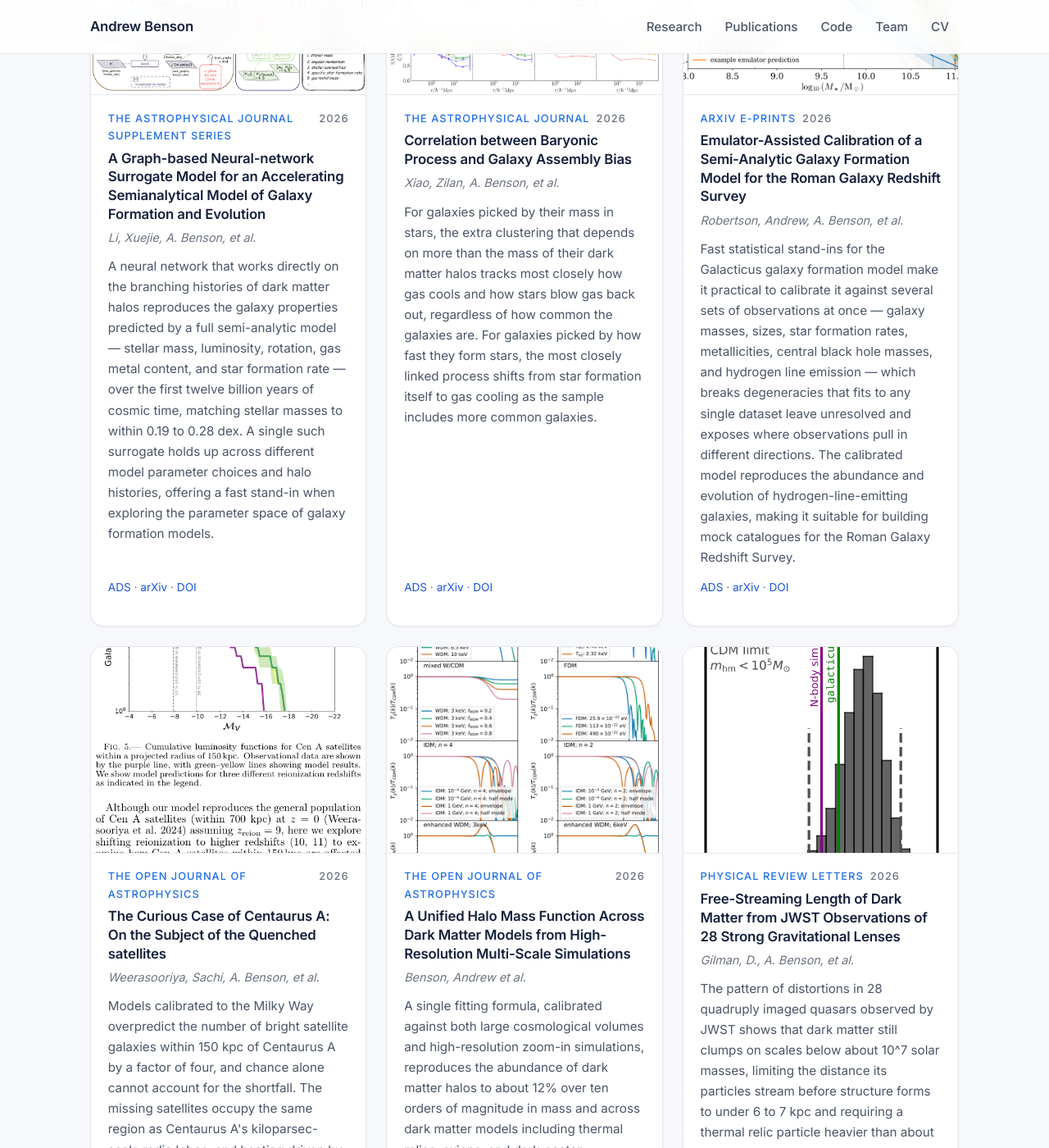
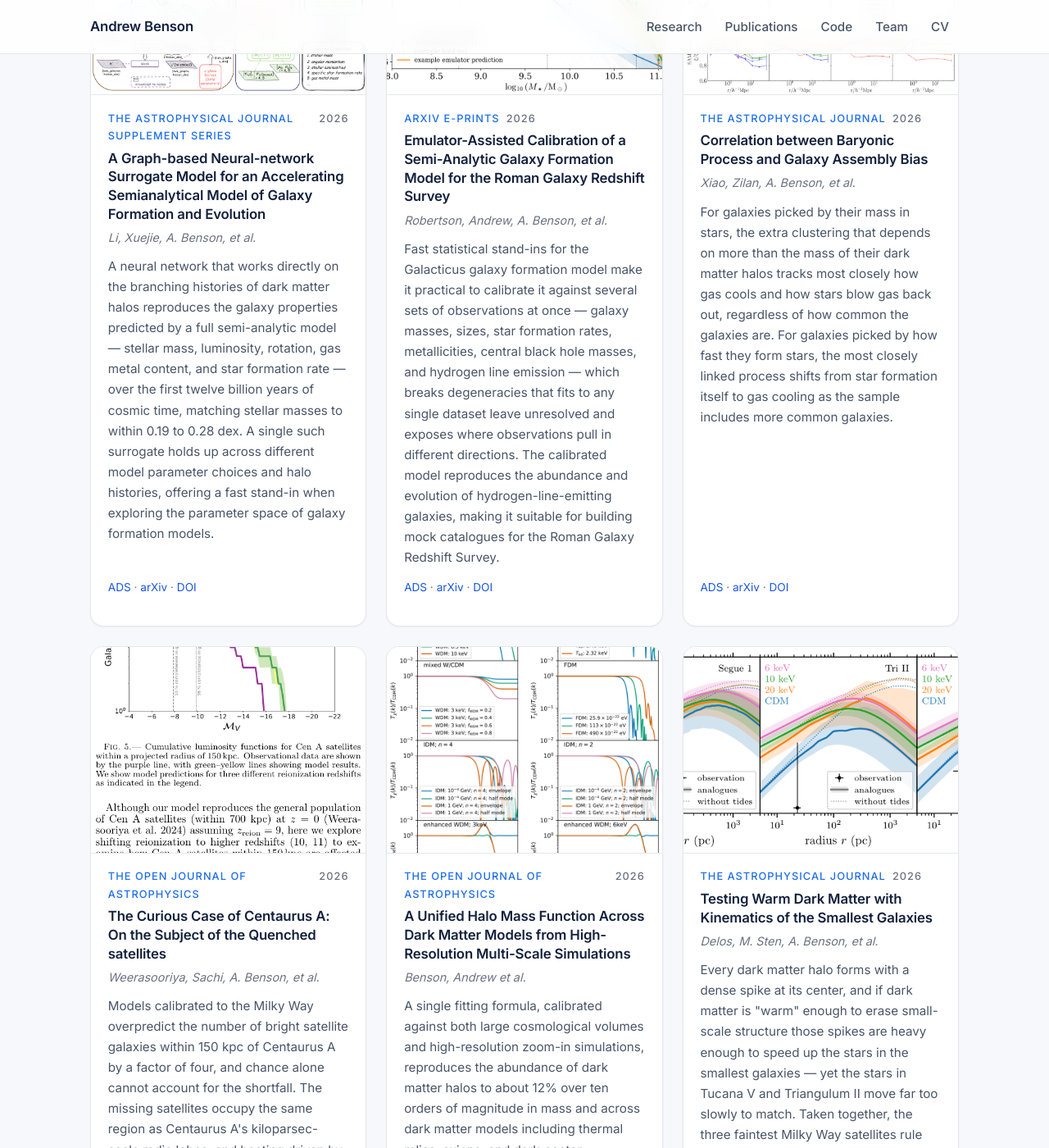
Before and after one commit to abensonca/abensonca.github.io, a Jekyll site: the page built from index.md, in a window 1280 px wide and 1400 px high, scrolled down 1590 px. Shown: the whole window at 82% size. Built offline with Jekyll 4.4.1, drawn with Linux system fonts in a browser that asks for light colours; some of the changed text lies outside the part shown.

Commit message:
chore: refresh papers from ADS

```diff
--- a/_data/papers.yml
+++ b/_data/papers.yml
@@ -15,20 +15,6 @@
     parameter choices and halo histories, offering a fast stand-in when exploring the parameter space
     of galaxy formation models.
   figure: /assets/img/papers/2026ApJS..286...49L.png
-- bibcode: 2026ApJ..1008..168X
-  title: Correlation between Baryonic Process and Galaxy Assembly Bias
-  authors_short: Xiao, Zilan, A. Benson, et al.
-  year: 2026
-  venue: The Astrophysical Journal
-  url: https://ui.adsabs.harvard.edu/abs/2026ApJ..1008..168X
-  arxiv: https://arxiv.org/abs/2605.19323
-  doi: 10.3847/1538-4357/ae9876
-  summary: For galaxies picked by their mass in stars, the extra clustering that depends on more than
-    the mass of their dark matter halos tracks most closely how gas cools and how stars blow gas back
-    out, regardless of how common the galaxies are. For galaxies picked by how fast they form stars, the
-    most closely linked process shifts from star formation itself to gas cooling as the sample includes
-    more common galaxies.
-  figure: /assets/img/papers/2026ApJ..1008..168X.png
 - bibcode: 2026arXiv260910680R
   title: Emulator-Assisted Calibration of a Semi-Analytic Galaxy Formation Model for the Roman Galaxy
     Redshift Survey
@@ -45,6 +31,20 @@
     model reproduces the abundance and evolution of hydrogen-line-emitting galaxies, making it suitable
     for building mock catalogues for the Roman Galaxy Redshift Survey.
   figure: /assets/img/papers/2026arXiv260910680R.png
+- bibcode: 2026ApJ..1008..168X
+  title: Correlation between Baryonic Process and Galaxy Assembly Bias
+  authors_short: Xiao, Zilan, A. Benson, et al.
+  year: 2026
+  venue: The Astrophysical Journal
+  url: https://ui.adsabs.harvard.edu/abs/2026ApJ..1008..168X
+  arxiv: https://arxiv.org/abs/2605.19323
+  doi: 10.3847/1538-4357/ae9876
+  summary: For galaxies picked by their mass in stars, the extra clustering that depends on more than
+    the mass of their dark matter halos tracks most closely how gas cools and how stars blow gas back
+    out, regardless of how common the galaxies are. For galaxies picked by how fast they form stars, the
+    most closely linked process shifts from star formation itself to gas cooling as the sample includes
+    more common galaxies.
+  figure: /assets/img/papers/2026ApJ..1008..168X.png
 - bibcode: 2026OJAp....970875W
   title: 'The Curious Case of Centaurus A: On the Subject of the Quenched satellites'
   authors_short: Weerasooriya, Sachi, A. Benson, et al.
@@ -73,17 +73,18 @@
     interactions, with departures of 40 to 50% in a few mass ranges. Extended with a simple treatment
     of surroundings, it also captures how the local density of the universe shifts the number of halos.
   figure: /assets/img/papers/2026OJAp....970877B.png
-- bibcode: 2026PhRvL.137h1004G
-  title: Free-Streaming Length of Dark Matter from JWST Observations of 28 Strong Gravitational Lenses
-  authors_short: Gilman, D., A. Benson, et al.
+- bibcode: 2026ApJ..1006..125D
+  title: Testing Warm Dark Matter with Kinematics of the Smallest Galaxies
+  authors_short: Delos, M. Sten, A. Benson, et al.
   year: 2026
-  venue: Physical Review Letters
-  url: https://ui.adsabs.harvard.edu/abs/2026PhRvL.137h1004G
-  arxiv: https://arxiv.org/abs/2606.05277
-  doi: 10.1103/qckh-cqrd
-  summary: The pattern of distortions in 28 quadruply imaged quasars observed by JWST shows that dark
-    matter still clumps on scales below about 10^7 solar masses, limiting the distance its particles stream
-    before structure forms to under 6 to 7 kpc and requiring a thermal relic particle heavier than about
-    7 keV. Assuming dark matter is cold instead, the mass held in small clumps around elliptical lens
-    galaxies is measured directly, confirming a central prediction of the standard picture.
-  figure: /assets/img/papers/2026PhRvL.137h1004G.png
+  venue: The Astrophysical Journal
+  url: https://ui.adsabs.harvard.edu/abs/2026ApJ..1006..125D
+  arxiv: https://arxiv.org/abs/2512.04156
+  doi: 10.3847/1538-4357/ae7bed
+  summary: Every dark matter halo forms with a dense spike at its center, and if dark matter is "warm"
+    enough to erase small-scale structure those spikes are heavy enough to speed up the stars in the smallest
+    galaxies — yet the stars in Tucana V and Triangulum II move far too slowly to match. Taken together,
+    the three faintest Milky Way satellites rule out dark matter particles lighter than 5.8 keV at 95%
+    confidence, a limit that better velocity measurements or the discovery of more such galaxies could
+    sharpen considerably.
+  figure: /assets/img/papers/2026ApJ..1006..125D.png
```
